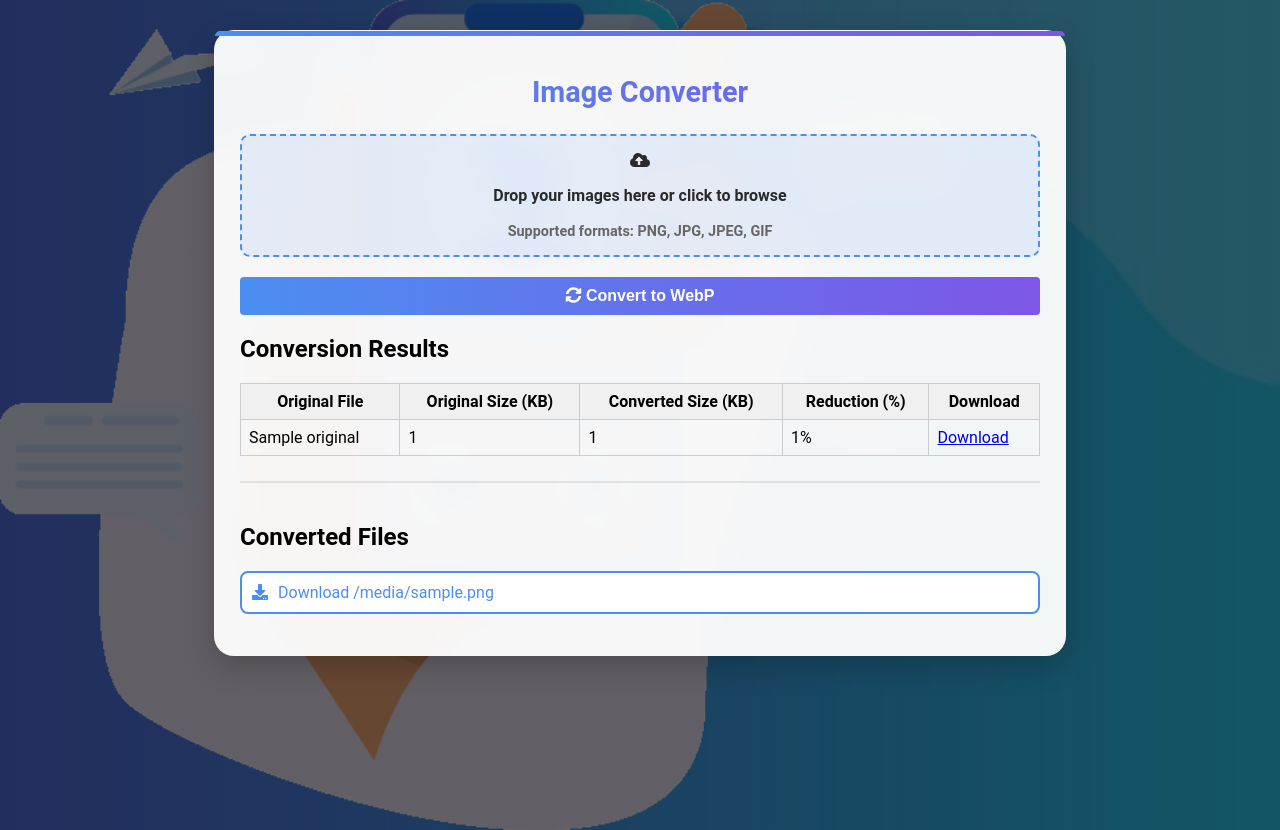
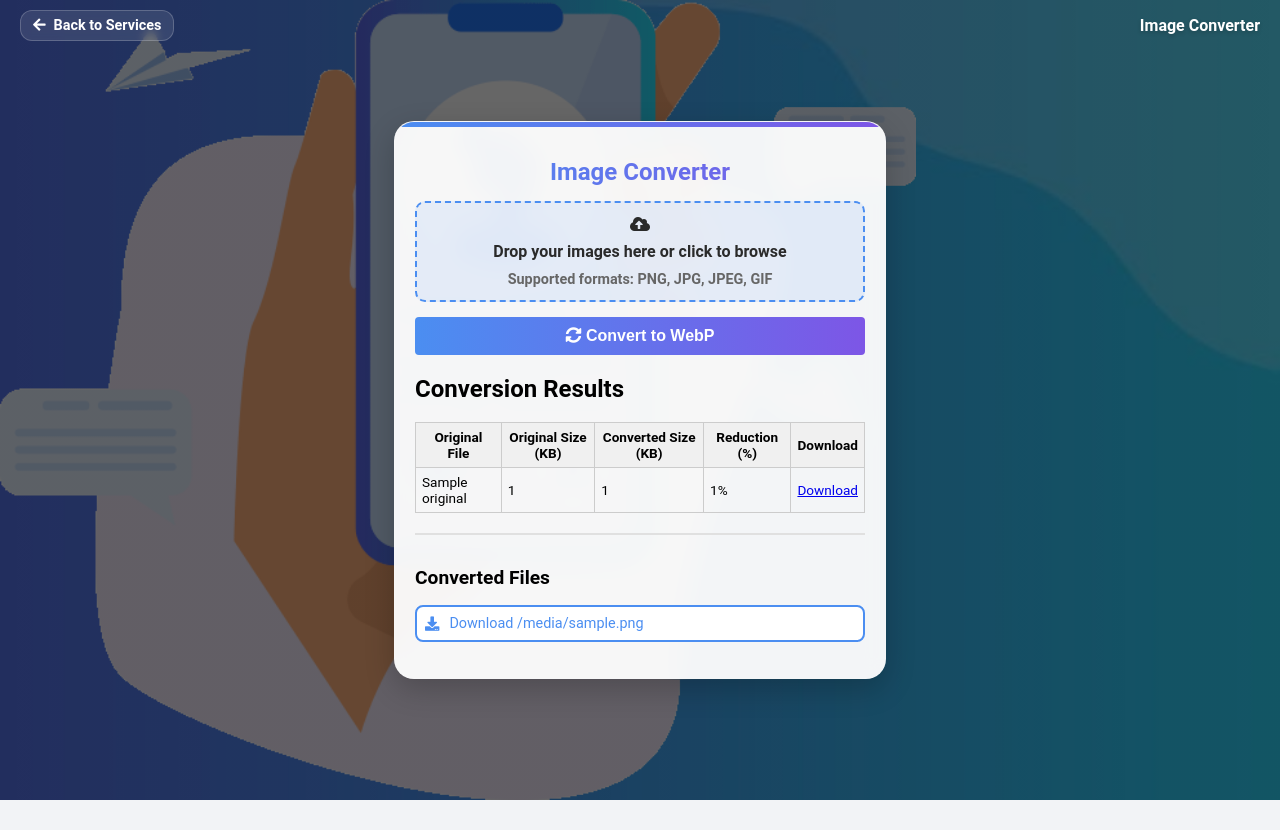
Before and after one commit to adarshxx07/PyImageOptim, a Flask app: template templates/image_converter.html in a window 1280 px wide. After the commit the page ends 800 px from the top, so only its background shows below. Run offline with Flask 3, Linux system fonts and the light colour scheme; the template is opened without the code that fills it: most values are stand-ins (such as "Sample title", 1, 10 or a date in 2020).

Commit message:
#ui changes

```diff
--- a/templates/image_converter.html
+++ b/templates/image_converter.html
@@ -22,21 +22,72 @@
             background-position: center center, left center, center center;
             background-size: cover, contain, cover;
             background-repeat: no-repeat, no-repeat, no-repeat;
-            min-height: 100vh;
-            padding: 15px;
+            height: 100vh;
             margin: 0;
+            padding: 0;
+            display: flex;
+            align-items: center;
+            justify-content: center;
+            overflow: hidden;
+        }
+
+        .nav-bar {
+            position: fixed;
+            top: 0;
+            left: 0;
+            right: 0;
+            padding: 10px 20px;
+            background: transparent;
+            display: flex;
+            justify-content: space-between;
+            align-items: center;
+            z-index: 1000;
+            box-shadow: none;
+        }
+
+        .back-link {
+            display: flex;
+            align-items: center;
+            gap: 8px;
+            color: white;
+            text-decoration: none;
+            font-weight: 600;
+            padding: 6px 12px;
+            border-radius: 12px;
+            font-size: 0.9rem;
+            transition: all 0.3s ease;
+            background: rgba(255, 255, 255, 0.1);
+            backdrop-filter: blur(5px);
+            border: 1px solid rgba(255, 255, 255, 0.2);
+        }
+
+        .back-link:hover {
+            background: var(--gradient);
+            color: white;
+            transform: translateY(-2px);
+        }
+
+        .page-title {
+            font-size: 1rem;
+            font-weight: 700;
+            color: white;
+            text-shadow: 0 2px 4px rgba(0,0,0,0.2);
         }
 
         .container {
+            width: 90%;
+            max-width: 450px;
+            max-height: calc(100vh - 120px);
+            overflow-y: auto;
+            padding: 20px;
+            margin: 0;
             background: var(--bg-transparent);
             border-radius: 20px;
             box-shadow: 0 10px 30px rgba(0, 0, 0, 0.2);
-            max-width: 800px;
-            margin: 15px auto;
-            padding: 25px;
             position: relative;
             border: 1px solid rgba(255, 255, 255, 0.1);
             backdrop-filter: blur(10px);
+            scrollbar-width: thin;
         }
 
         .container::before {
@@ -50,19 +101,33 @@
             border-radius: 20px 20px 0 0;
         }
 
+        .container::-webkit-scrollbar {
+            width: 6px;
+        }
+
+        .container::-webkit-scrollbar-track {
+            background: rgba(255,255,255,0.1);
+            border-radius: 3px;
+        }
+
+        .container::-webkit-scrollbar-thumb {
+            background: rgba(75,142,241,0.5);
+            border-radius: 3px;
+        }
+
         h1 {
             text-align: center;
-            font-size: 1.8rem;
+            font-size: 1.5rem;
             font-weight: 700;
             background: var(--gradient);
             -webkit-background-clip: text;
             background-clip: text;
             -webkit-text-fill-color: transparent;
-            margin-bottom: 25px;
+            margin-bottom: 15px;
         }
 
         .form-group {
-            margin-bottom: 20px;
+            margin-bottom: 15px;
         }
 
         label {
@@ -73,12 +138,12 @@
         }
 
         select, input[type="url"], input[type="range"] {
-            display: none; /* Remove these input styles as they're no longer needed */
+            display: none;
         }
 
         .file-upload-label {
             display: block;
-            padding: 15px;
+            padding: 12px;
             background: rgba(75, 142, 241, 0.1);
             border: 2px dashed var(--primary);
             border-radius: 10px;
@@ -87,38 +152,60 @@
             transition: .3s;
         }
 
+        .file-upload-label p {
+            margin: 8px 0;
+        }
+
         .btn {
             background: var(--gradient);
             color: white;
             border: none;
-            padding: 12px 25px;
+            padding: 10px 20px;
             border-radius: 12px;
             font-weight: 600;
             width: 100%;
             cursor: pointer;
+            margin-top: 10px;
             transition: .3s;
         }
 
+        table {
+            font-size: 0.85rem;
+            width: 100%;
+            border-collapse: collapse;
+            margin-bottom: 20px;
+        }
+
+        th, td {
+            padding: 6px !important;
+            border: 1px solid #ccc;
+        }
+
         .converted-files {
-            margin-top: 25px;
-            padding-top: 20px;
+            margin-top: 15px;
+            padding-top: 15px;
             border-top: 2px solid #e0e0e0;
+        }
+
+        .converted-files h2 {
+            font-size: 1.2rem;
+            margin-bottom: 10px;
         }
 
         .converted-files a {
             display: flex;
             align-items: center;
             gap: 10px;
-            padding: 10px;
+            padding: 8px;
             background: white;
             border: 2px solid var(--primary);
             border-radius: 8px;
             color: var(--primary);
             text-decoration: none;
+            font-size: 0.9rem;
             transition: .3s;
         }
 
-        /* Hover states */
         .file-upload-label:hover, .btn:hover, .converted-files a:hover {
             transform: translateY(-2px);
             box-shadow: 0 5px 15px rgba(75, 142, 241, 0.3);
@@ -134,6 +221,14 @@
     </style>
 </head>
 <body>
+    <div class="nav-bar">
+        <a href="{{ url_for('index') }}#services" class="back-link">
+            <i class="fas fa-arrow-left"></i>
+            Back to Services
+        </a>
+        <div class="page-title">Image Converter</div>
+    </div>
+
     <div class="container">
         <h1>Image Converter</h1>
         <form method="POST" enctype="multipart/form-data">
@@ -153,24 +248,24 @@
 
         {% if size_info %}
             <h2>Conversion Results</h2>
-            <table style="width:100%;border-collapse:collapse;margin-bottom:20px;">
+            <table>
                 <thead>
                     <tr style="background:#f0f0f0;">
-                        <th style="padding:8px;border:1px solid #ccc;">Original File</th>
-                        <th style="padding:8px;border:1px solid #ccc;">Original Size (KB)</th>
-                        <th style="padding:8px;border:1px solid #ccc;">Converted Size (KB)</th>
-                        <th style="padding:8px;border:1px solid #ccc;">Reduction (%)</th>
-                        <th style="padding:8px;border:1px solid #ccc;">Download</th>
+                        <th>Original File</th>
+                        <th>Original Size (KB)</th>
+                        <th>Converted Size (KB)</th>
+                        <th>Reduction (%)</th>
+                        <th>Download</th>
                     </tr>
                 </thead>
                 <tbody>
                     {% for info in size_info %}
                     <tr>
-                        <td style="padding:8px;border:1px solid #ccc;">{{ info.original }}</td>
-                        <td style="padding:8px;border:1px solid #ccc;">{{ info.orig_size }}</td>
-                        <td style="padding:8px;border:1px solid #ccc;">{{ info.conv_size }}</td>
-                        <td style="padding:8px;border:1px solid #ccc;">{{ info.percent }}%</td>
-                        <td style="padding:8px;border:1px solid #ccc;"><a href="{{ url_for('static', filename=info.converted) }}" download>Download</a></td>
+                        <td>{{ info.original }}</td>
+                        <td>{{ info.orig_size }}</td>
+                        <td>{{ info.conv_size }}</td>
+                        <td>{{ info.percent }}%</td>
+                        <td><a href="{{ url_for('static', filename=info.converted) }}" download>Download</a></td>
                     </tr>
                     {% endfor %}
                 </tbody>
@@ -195,7 +290,6 @@
     </div>
 
     <script>
-        // Only keep drag and drop functionality
         const dropZone = document.querySelector('.file-upload-label');
         const fileInput = document.getElementById('images');
 
```
Also changed, not shown: templates/image_compression.html (+48 -0 lines), templates/image_enhancement.html (+72 -11 lines), templates/web_url.html (+73 -16 lines), converted/Screenshot_1.webp (added), static/compressed/Screenshot (5).png (added), static/compressed/Screenshot (6).png (added), static/enhanced/enhanced_Screenshot_6.png, static/uploads/Screenshot (6).png (added), static/uploads/Screenshot_1.png (added), templates/format_converter.html (added).
